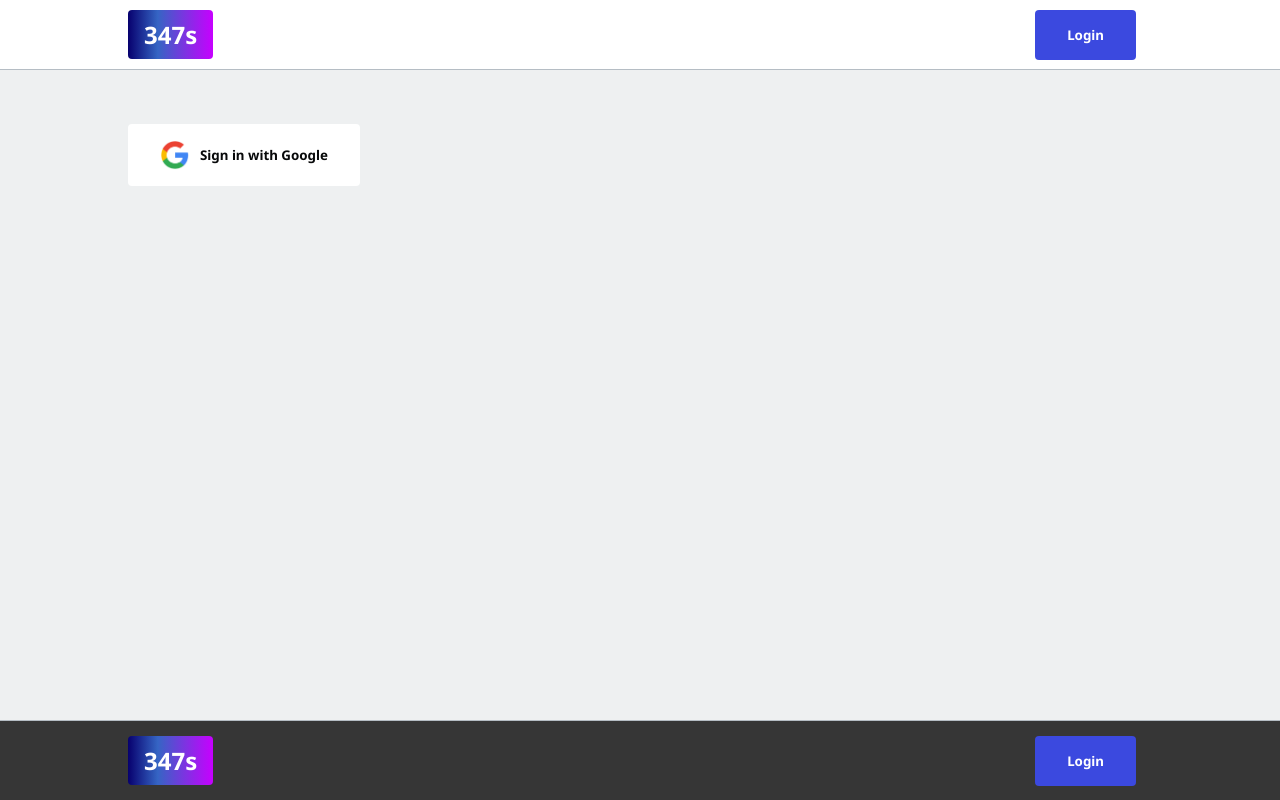
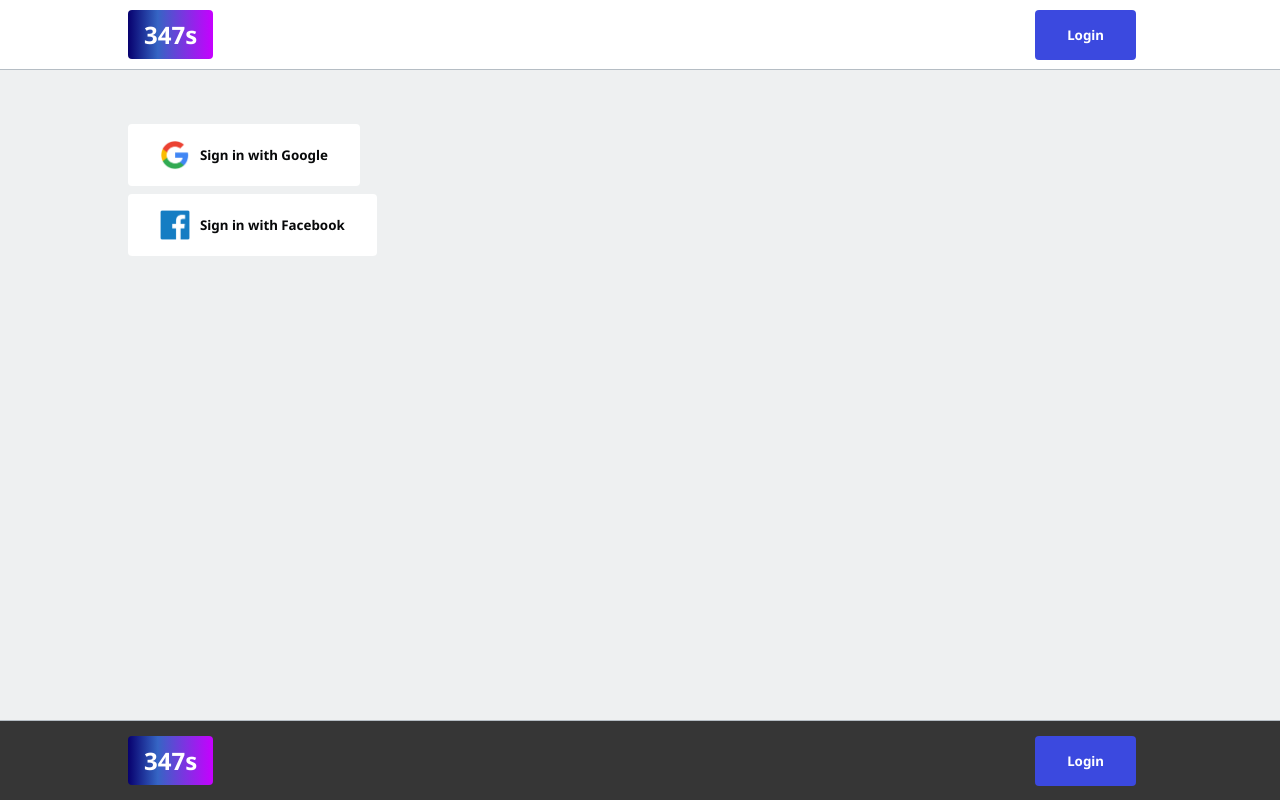
Before and after one commit to Eacaw/347s, a Next.js app: page /enter in a window 1280 px wide. Built offline with nearby package versions, Linux system fonts and the light colour scheme; no server answers.

Commit message:
Add facebook authentication

```diff
--- a/pages/enter.js
+++ b/pages/enter.js
@@ -1,5 +1,5 @@
 import { auth, googleAuthProvider, firestore } from "../lib/firebase";
-import { signInWithPopup, signOut } from "firebase/auth";
+import { signInWithPopup, signOut, FacebookAuthProvider } from "firebase/auth";
 import { useCallback, useContext, useEffect, useState } from "react";
 import { UserContext } from "../lib/context";
 import debounce from "lodash.debounce";
@@ -18,14 +18,17 @@ export default function Enter(props) {
           <SignOutButton />
         )
       ) : (
-        <SignInButton />
+        <>
+          <GoogleSignInButton />
+          <FacebookSignInButton />
+        </>
       )}
     </main>
   );
 }
 
 // Sign in with Google button
-function SignInButton() {
+function GoogleSignInButton() {
   const signInWithGoogle = async () => {
     return signInWithPopup(auth, googleAuthProvider);
   };
@@ -33,6 +36,19 @@ function SignInButton() {
   return (
     <button className="btn-google" onClick={signInWithGoogle}>
       <img src={"/google.png"} /> Sign in with Google
+    </button>
+  );
+}
+
+// Sign in with Facebook button
+function FacebookSignInButton() {
+  const signInWithFacebook = async () => {
+    return signInWithPopup(auth, new FacebookAuthProvider());
+  };
+
+  return (
+    <button className="btn-google" onClick={signInWithFacebook}>
+      <img src={"/facebook.png"} /> Sign in with Facebook
     </button>
   );
 }
```
Also changed, not shown: public/facebook.png (added).
